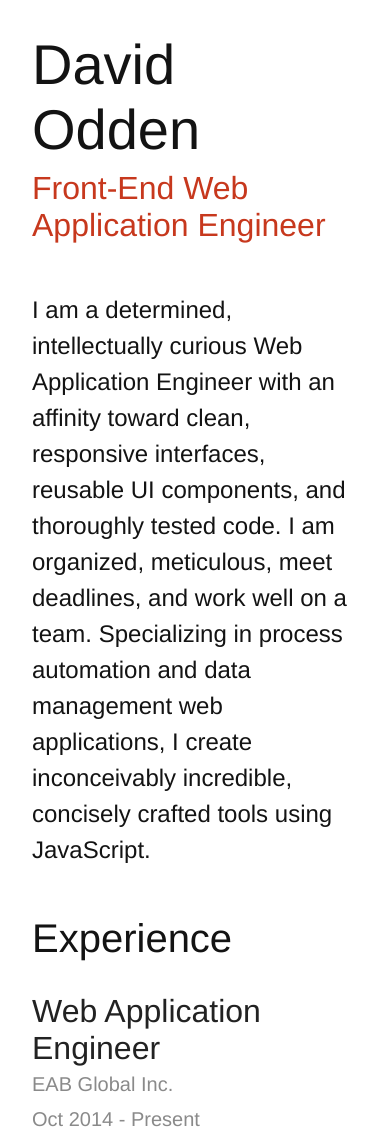
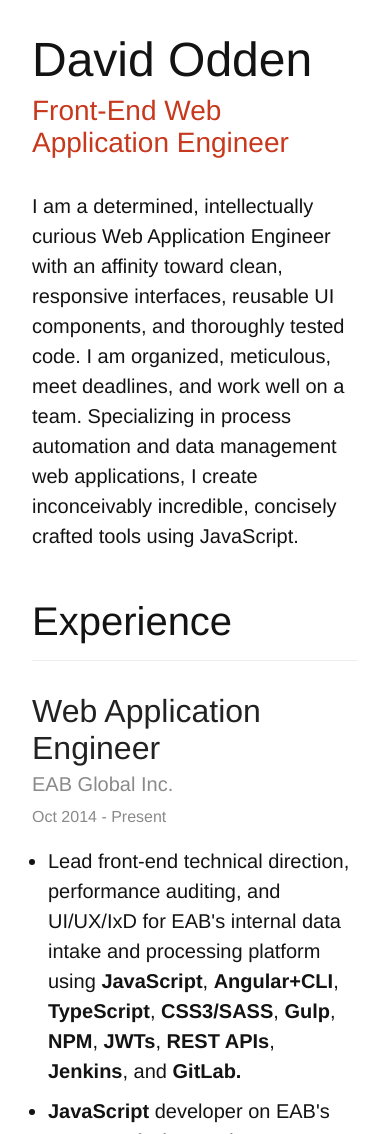
Before and after one commit to DaveOdden/davidodden.com, a plain HTML site: page index.html in a window 390 px wide. Shown: the top 1134 px of the page. Drawn offline with Linux system fonts and the light colour scheme.

Commit message:
mobile first rwd

```diff
--- a/index.html
+++ b/index.html
@@ -22,26 +22,26 @@
 	}
 
 	h1 {  /*  Name  */
-		font-size: 3.5rem;
+		font-size: 3rem;
 		font-weight: normal;
 		color: #131313;
 		margin: 0;
 	}
 
-	@media only screen and (min-width: 30rem) {  /*  Desktop  */
+	@media only screen and (min-width: 44rem) {  /*  Desktop  */
 		h1 {  /*  Name  */
 			font-size: 2.5rem;
 		}
 	}
 
 	h2 {  /*  Title  */
-		font-size: 2rem;
+		font-size: 1.75rem;
 		font-weight: normal;
 		color: rgb(199, 56, 29);
 		margin: .5rem 0;
 	}
 
-	@media only screen and (min-width: 30rem) {  /*  Desktop  */
+	@media only screen and (min-width: 44rem) {  /*  Desktop  */
 		h2 {  /*  Title  */
 			font-size: 1.5rem;
 		}
@@ -50,10 +50,12 @@
 	h3 {  /*  Section Headings  */
 		font-weight: normal;
 		font-size: 2.5rem;
-		margin: 2rem 0 1.25rem;
+		padding: 1rem 0;
+		margin: 1rem 0 1.25rem;
+		border-bottom: 1px solid #eee;
 	}
 
-	@media only screen and (min-width: 30rem) {  /*  Desktop  */
+	@media only screen and (min-width: 44rem) {  /*  Desktop  */
 		h3 {  /*  Section Headings  */
 			font-size: 1.5rem;
 		}
@@ -66,7 +68,7 @@
 		font-weight: normal;
 	}
 
-	@media only screen and (min-width: 30rem) {  /*  Desktop  */
+	@media only screen and (min-width: 44rem) {  /*  Desktop  */
 		h4 {  /*  Title  */
 			font-size: 1.5rem;
 		}
@@ -79,18 +81,18 @@
 		margin: .3625rem 0;
 	}
 
-	@media only screen and (min-width: 30rem) {  /*  Desktop  */
-		h5 {  /*  Title  */
+	@media only screen and (min-width: 44rem) {  /*  Desktop  */
+		h5 {  /*  Company  */
 			font-size: .8625rem;
 		}
 	}
 
 	p, ul {
-		font-size: 1.5rem;
+		font-size: 1.25rem;
 		line-height: 1.5;
 	}
 
-	@media only screen and (min-width: 30rem) {  /*  Desktop  */
+	@media only screen and (min-width: 44rem) {  /*  Desktop  */
 		p, ul {
 			font-size: 1rem;
 			line-height: 1.3625;
@@ -107,10 +109,10 @@
 	}
 
 	.standalone-paragraph {
-		margin: 3rem 0;
+		margin: 2rem 0;
 	}
 
-	@media only screen and (min-width: 30rem) {  /*  Desktop  */
+	@media only screen and (min-width: 44rem) {  /*  Desktop  */
 		.standalone-paragraph {
 			margin: 1.5rem 0;
 		}
@@ -125,7 +127,7 @@
 		margin: 2rem 0;
 	}
 
-	@media only screen and (min-width: 30rem) {  /*  Desktop  */
+	@media only screen and (min-width: 44rem) {  /*  Desktop  */
 		.adjacent-layout {
 			display: flex;
 		}
@@ -135,7 +137,7 @@
 		display: none;
 	}
 
-	@media only screen and (min-width: 30rem) {  /*  Desktop  */
+	@media only screen and (min-width: 44rem) {  /*  Desktop  */
 		.experience-date-range-container {
 			display: block;
 			min-width: 15%;
@@ -150,17 +152,18 @@
 		font-style: normal;
 	}
 
-	@media only screen and (min-width: 30rem) {  /*  Desktop  */
+	@media only screen and (min-width: 44rem) {  /*  Desktop  */
 		.date-range {
 			font-size: .8625rem;
 		}
 	}
 
 	.mobile-date-range {
+		font-size: 1rem;
 		margin-top: .75rem;
 	}
 
-	@media only screen and (min-width: 30rem) {  /*  Desktop  */
+	@media only screen and (min-width: 44rem) {  /*  Desktop  */
 		.mobile-date-range {
 			display: none;
 		}
@@ -184,14 +187,13 @@
 		<div class="experience-date-range-container">
 			<i class="date-range">Oct 2014 - Present</i>
 		</div>
-		<div class="experience-list-contai
-		ner">
+		<div class="experience-list-container">
 			<h4>Web Application Engineer</h4>
 			<h5>EAB Global Inc. <div class="mobile-date-range">Oct 2014 - Present</div></h5>
 			<ul>
-				<li>Lead front-end technical direction, performance auditing, and UI/UX/IxD for EAB's internal data intake and processing platform using <span class="emphasis">Angular+CLI</span>, <span class="emphasis">Typescript</span>, <span class="emphasis">CSS3/SASS</span>, <span class="emphasis">Gulp</span>, <span class="emphasis">NPM</span>, <span class="emphasis">JWTs</span>, <span class="emphasis">REST APIs</span>, <span class="emphasis">Jenkins</span>, and <span class="emphasis">GitLab.</span></li>
-				<li><span class="emphasis">Javascript</span> developer on EAB's customer facing Business Intelligence tool, which functions to distill complex big data stores over <span class="emphasis">REST APIs</span> and secured <span class="emphasis">PGP Tokens</span>.</li>
-				<li>Feature developer on a data management CRUD application written in <span class="emphasis">React/Redux</span>, <span class="emphasis">Typescript</span>, <span class="emphasis">CSS3/SASS</span>, and <span class="emphasis">ColdFusion</span>. The project is managed with <span class="emphasis">NPM</span>, data transmission is over <span class="emphasis">REST APIs</span> and CI/CD is handled with <span class="emphasis">SVN</span> and <span class="emphasis"></span>Jenkins</span>.</li>
+				<li>Lead front-end technical direction, performance auditing, and UI/UX/IxD for EAB's internal data intake and processing platform using <span class="emphasis">JavaScript</span>, <span class="emphasis">Angular+CLI</span>, <span class="emphasis">TypeScript</span>, <span class="emphasis">CSS3/SASS</span>, <span class="emphasis">Gulp</span>, <span class="emphasis">NPM</span>, <span class="emphasis">JWTs</span>, <span class="emphasis">REST APIs</span>, <span class="emphasis">Jenkins</span>, and <span class="emphasis">GitLab.</span></li>
+				<li><span class="emphasis">JavaScript</span> developer on EAB's customer facing Business Intelligence tool, which functions to distill complex big data stores over <span class="emphasis">REST APIs</span> and secured <span class="emphasis">PGP Tokens</span>.</li>
+				<li>Feature developer on a data management CRUD application written in <span class="emphasis">React/Redux</span>, <span class="emphasis">TypeScript</span>, <span class="emphasis">CSS3/SASS</span>, and <span class="emphasis">ColdFusion</span>. The project is managed with <span class="emphasis">NPM</span>, data transmission is over <span class="emphasis">REST APIs</span> and CI/CD is handled with <span class="emphasis">SVN</span> and <span class="emphasis">Jenkins</span>.</li>
 				<li>Winner of EAB's "Platform Impact" award recognizing my role in the development of our B.I. platform. (December  2018)</li>
 			</ul>
 		</div>
```
